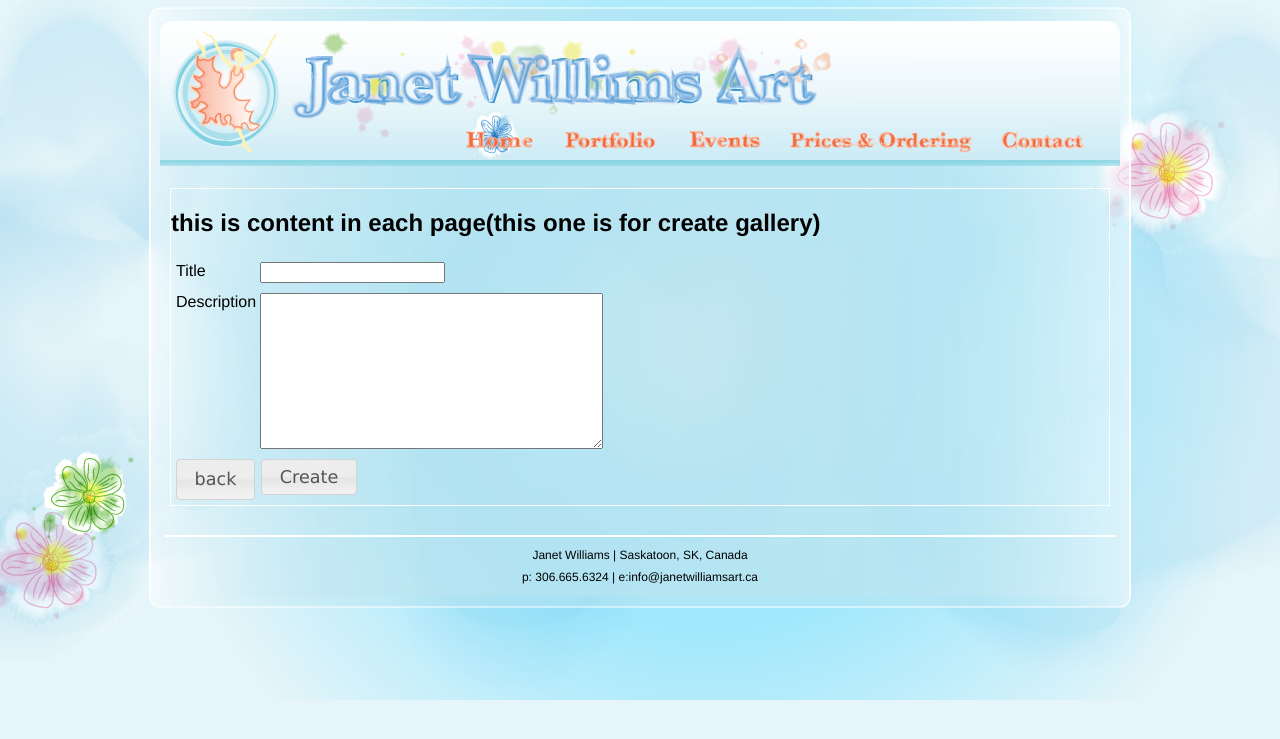
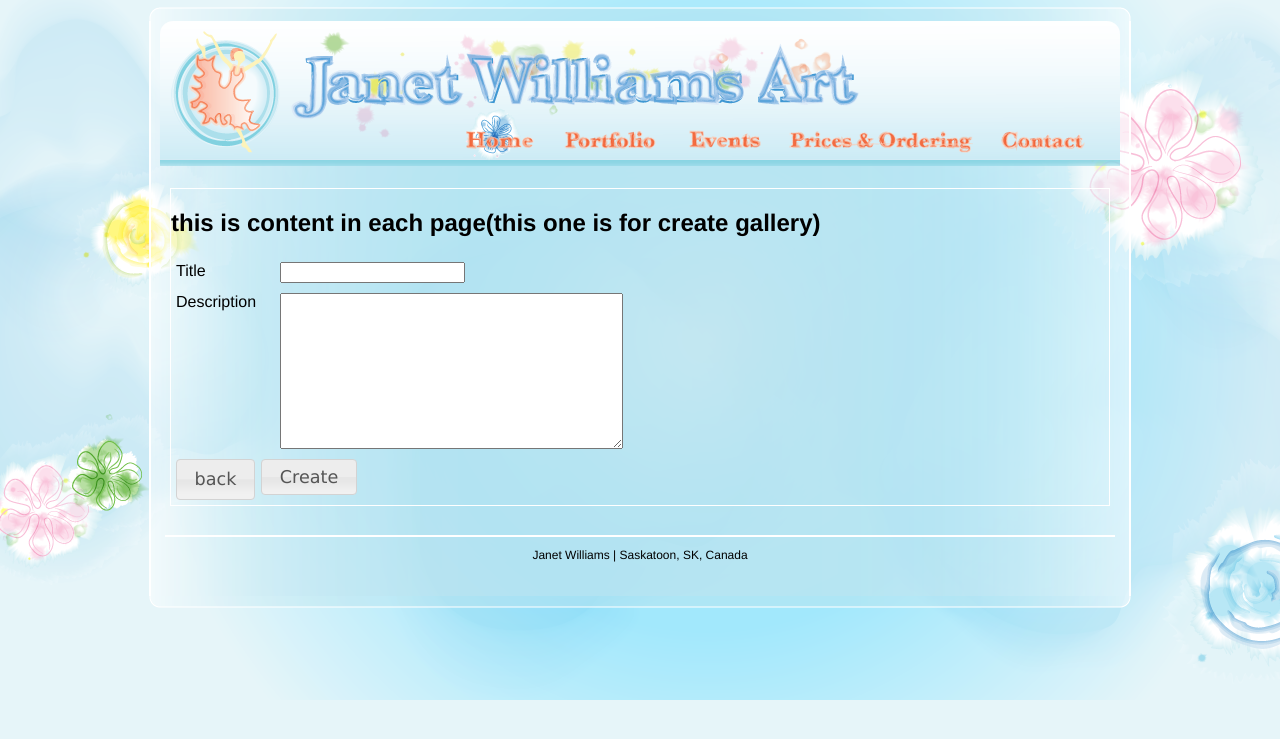
Before and after one commit to littleboy85/jwa, a Python web app: template jwa/templates/gallery_form.html in a window 1280 px wide. Shown: the top 739 px of the page. Run offline with Jinja, Linux system fonts and the light colour scheme; the template is opened without the code that fills it, so the values that code supplies are empty.

Commit message:
look and feel change

```diff
--- a/jwa/templates/base.html
+++ b/jwa/templates/base.html
@@ -45,9 +45,6 @@
         <div id="footer">
           <img src="../../static/image/footer.png" width="950px" height="2px"/>
           <div class="footer-line">Janet Williams | Saskatoon, SK, Canada</div>
-          <div class="footer-line">
-            p: 306.665.6324 | e:info@janetwilliamsart.ca
-          </div>
         </div>
       </div><!--end middle_outline-->
       <div id="bottom_outline"></div>
--- a/jwa/templates/picture_form.html
+++ b/jwa/templates/picture_form.html
@@ -60,7 +60,7 @@
   </div>
   <div class="ftitle">
     <label for="description">Description: </label>
-    <textarea name="description" cols="40" rows="5"
+    <textarea name="description" cols="60" rows="5"
       >{{ form.fields.description }}</textarea>
   </div>
 
--- a/static/css/gallery.css
+++ b/static/css/gallery.css
@@ -13,6 +13,6 @@
 }
 
 .gallery_form>div>label {
-    min-width: 80px;
+    min-width: 100px;
     display: inline-block;
 }
```
Also changed, not shown: static/image/aboutjanet.png, static/image/aboutjanet2.png (deleted), static/image/bg.jpg (deleted), static/image/bg.png, static/image/contactjanet.png, static/image/pricesandordering.png, static/image/title.png, static/image/upcomingevents.png, 1 other file.
